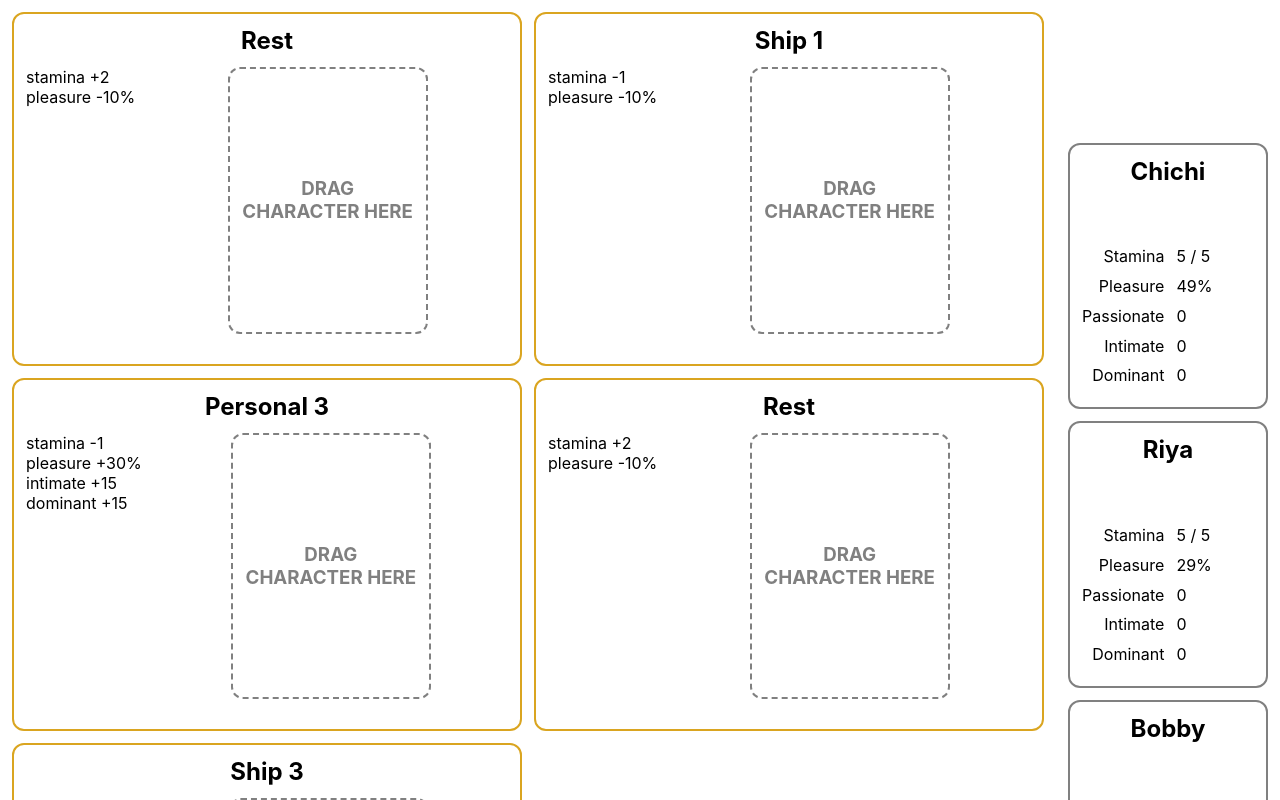
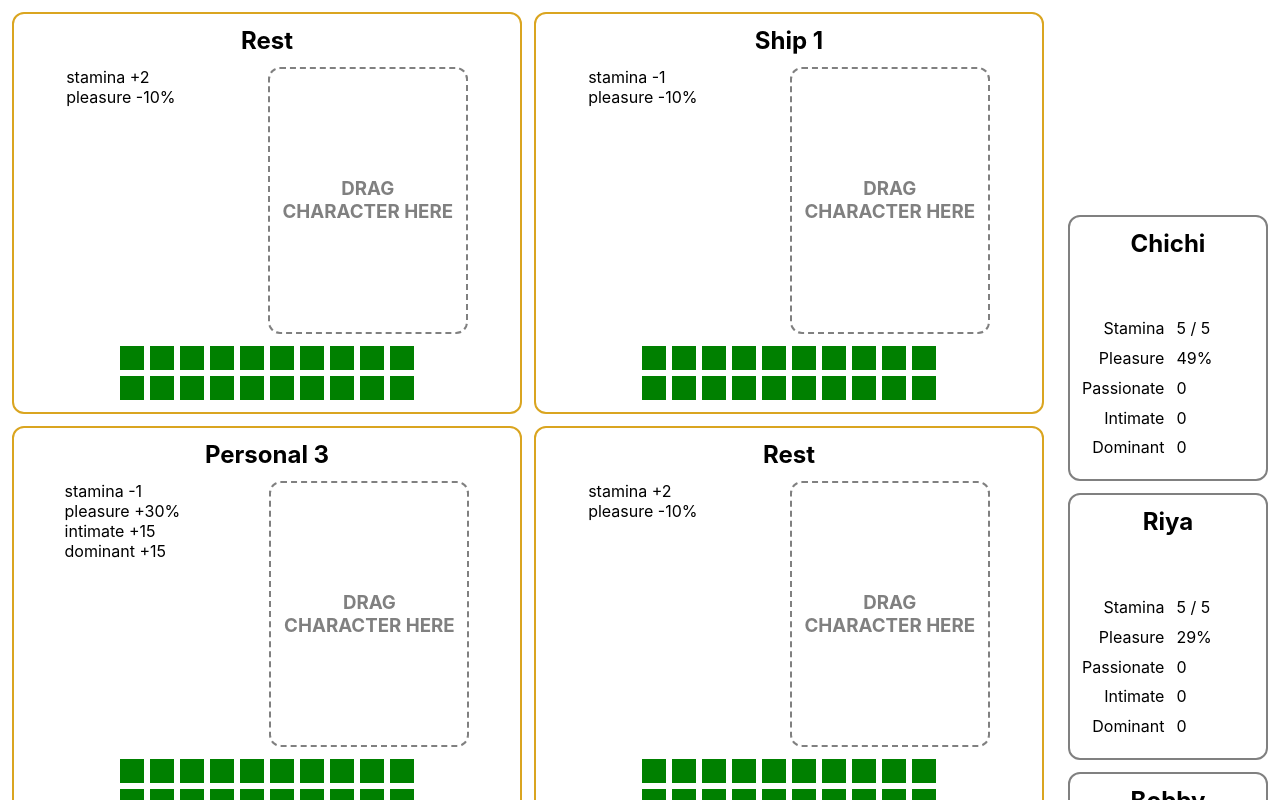
Before and after one commit to MrHands/task-gameplay, a React (Create React App) app: page / in a window 1280 px wide. Both pictures are taken after a click on the button "START GAME". Shown: the top 800 px of the page. Built offline with nearby package versions, Linux system fonts and the light colour scheme.

Commit message:
Fix layout on tasks.

```diff
--- a/src/components/Carousel.css
+++ b/src/components/Carousel.css
@@ -2,9 +2,10 @@
 	display: grid;
 	grid-template-columns: repeat(10, 24px);
 	gap: 6px;
-	justify-self: center;
 }
 
 .m-carousel__item {
+	width: 24px;
+	height: 24px;
 	background: green;
 }
--- a/src/components/Task.css
+++ b/src/components/Task.css
@@ -8,6 +8,7 @@
 		min-content
 		1fr;
 	gap: 12px;
+	justify-items: center;
 	min-height: 240px;
 	padding: 12px;
 	border: 2px solid goldenrod;
```
